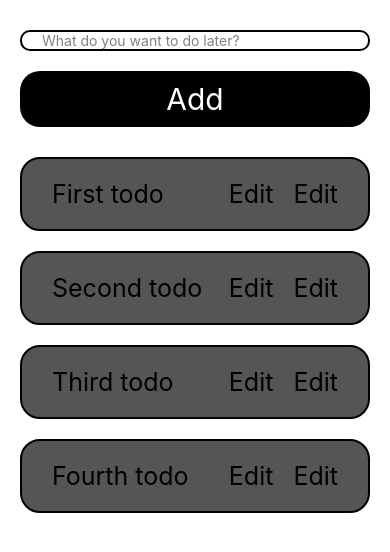
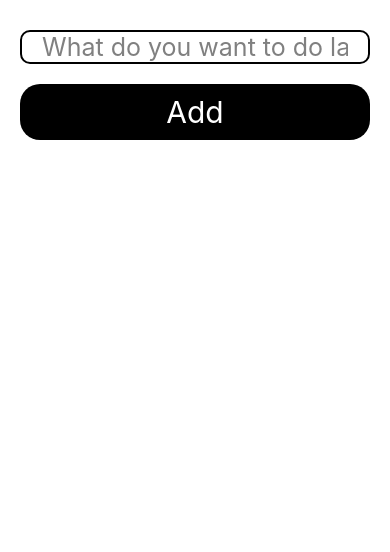
Before and after one commit to gian-tiqui/Todo-rn, a React Native app: screen / in a window 390 px wide. Shown: the top 552 px of the page. Built offline with nearby package versions, Linux system fonts and the light colour scheme; what react-native would draw is missing.

Commit message:
aksndakndsas

```diff
--- a/App.tsx
+++ b/App.tsx
@@ -6,6 +6,7 @@ import {
   TextInput,
   TouchableOpacity,
   FlatList,
+  Alert,
 } from 'react-native';
 import {Colors} from 'react-native/Libraries/NewAppScreen';
 
@@ -23,7 +24,7 @@ const TodoView = ({todo, index}: {todo: Todo; index: number}) => {
           <Text style={styles.todoContainerText}>Edit</Text>
         </TouchableOpacity>
         <TouchableOpacity>
-          <Text style={styles.todoContainerText}>Edit</Text>
+          <Text style={styles.todoContainerText}>Delete</Text>
         </TouchableOpacity>
       </View>
     </View>
@@ -32,9 +33,18 @@ const TodoView = ({todo, index}: {todo: Todo; index: number}) => {
 
 const TodoScreen = () => {
   const [todos, setTodos]: [Todo[], any] = React.useState([]);
-  const [todo, setTodo]: [string, any] = React.useState('');
+  const [todo, setTodo]: [string, (str: string) => void] = React.useState('');
 
-  const handleAddTodo = () => {};
+  const handleAddTodo = () => {
+    const newTodo: Todo = {
+      id: todo.length + 1,
+      todo: todo,
+    };
+
+    setTodos([...todos, newTodo]);
+
+    Alert.alert('Todo Added');
+  };
 
   const renderTodos = ({item, index}: {item: Todo; index: number}) => {
     return <TodoView todo={item} index={index} />;
@@ -44,16 +54,7 @@ const TodoScreen = () => {
     setTodo(str);
   };
 
-  React.useEffect(() => {
-    const mTodos: Todo[] = [
-      {id: 1, todo: 'First todo'},
-      {id: 2, todo: 'Second todo'},
-      {id: 3, todo: 'Third todo'},
-      {id: 4, todo: 'Fourth todo'},
-    ];
-
-    setTodos(mTodos);
-  }, []);
+  React.useEffect(() => {}, []);
 
   return (
     <View style={styles.container}>
@@ -70,7 +71,11 @@ const TodoScreen = () => {
         <Text style={styles.buttonText}>Add</Text>
       </TouchableOpacity>
 
-      <FlatList data={todos} renderItem={renderTodos} />
+      <FlatList
+        data={todos}
+        renderItem={renderTodos}
+        keyExtractor={item => item.id.toString()}
+      />
     </View>
   );
 };
@@ -95,6 +100,7 @@ const styles = StyleSheet.create({
     color: '#000000',
     paddingHorizontal: 20,
     marginBottom: 20,
+    fontSize: 25,
   },
   text: {
     color: '#000000',
```
